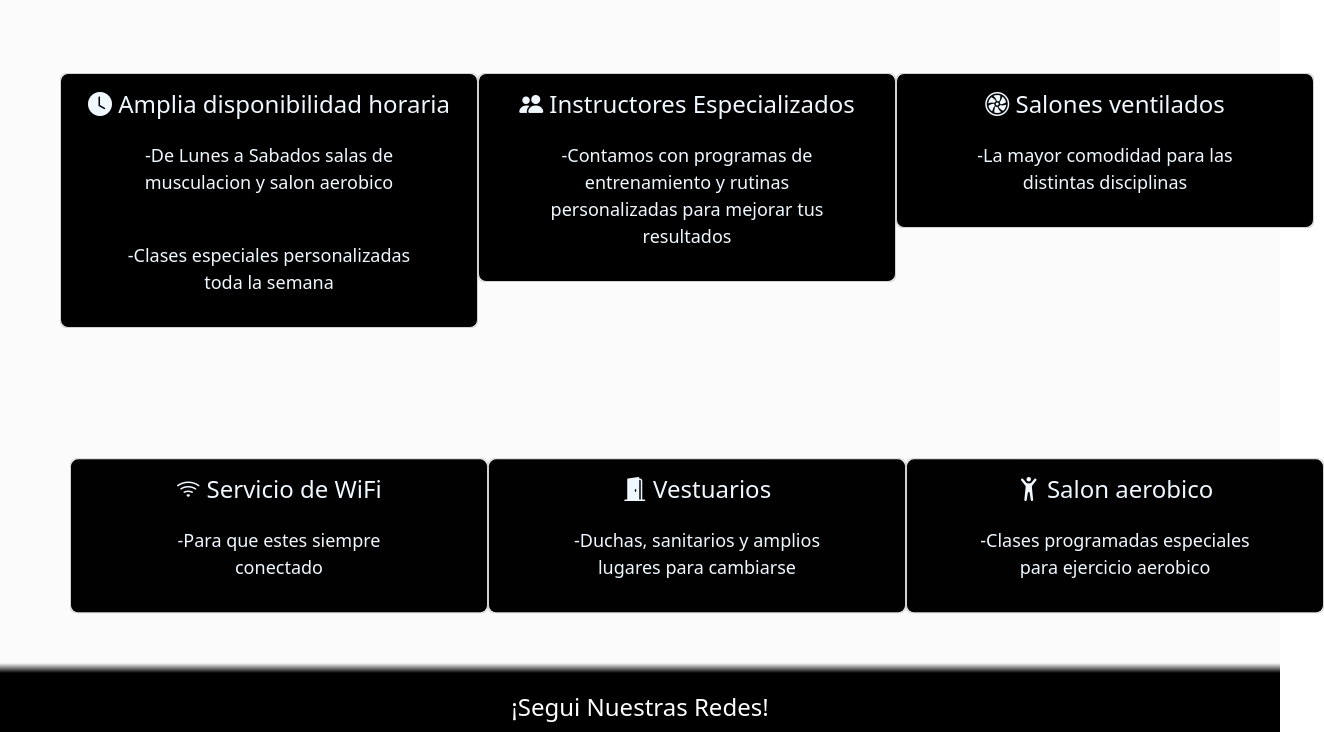
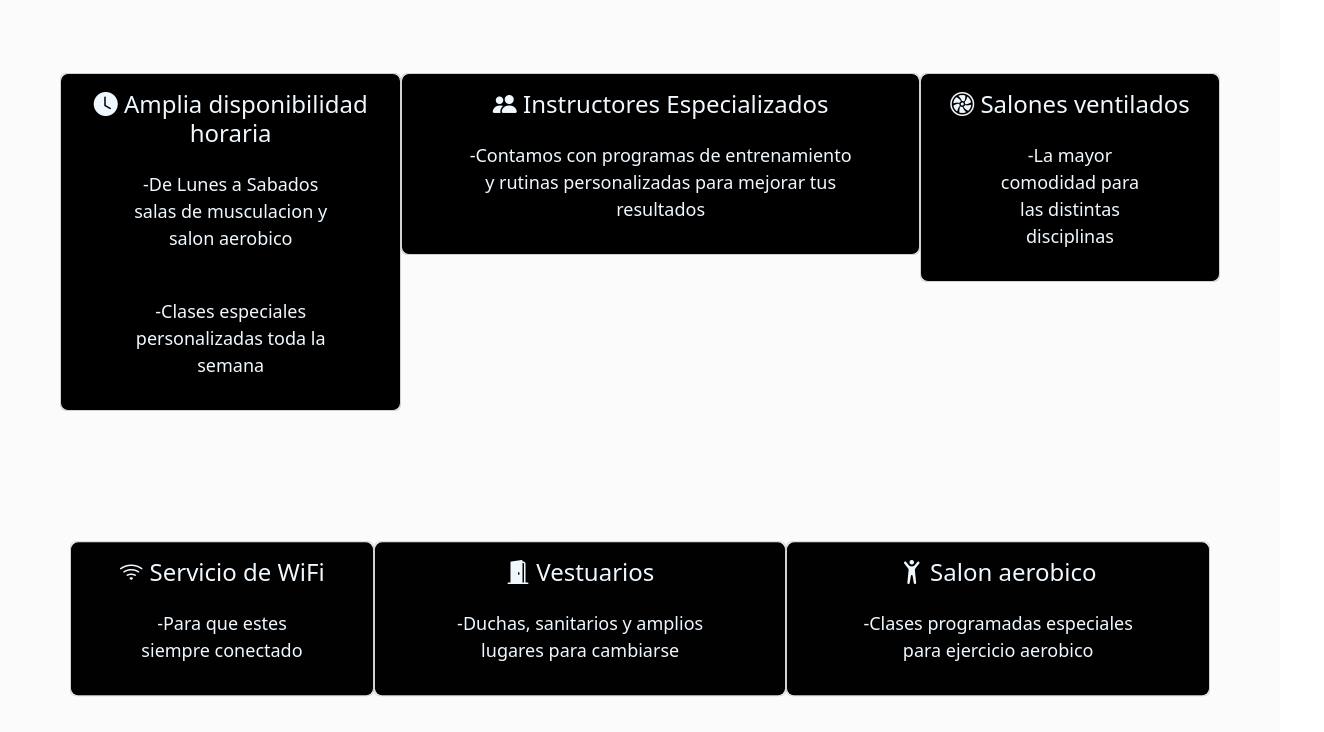
Before and after one commit to MaximilianoSulsenti/gymnorte, a website: page pages/servicio.html in a window 1280 px wide. Shown: the part 409-1141 px from the top of the page, 1324 px wide, since content can reach past the window. Drawn offline with nearby package versions, Linux system fonts and the light colour scheme.

Commit message:
se corrigen cards

```diff
--- a/pages/servicio.html
+++ b/pages/servicio.html
@@ -47,7 +47,7 @@
               <div class="servigym1" data-aos="fade-up" data-aos-duration="3000">
                <article>
                  <div class="card">
-                   <div class="card-body" style="width: 26rem;" >
+                   <div class="card-body">
                   <h3 class="card-title"><i class="bi bi-clock-fill"></i> Amplia disponibilidad horaria</h3>
                    <p class="card-text">-De Lunes a Sabados salas de musculacion y salon aerobico</p>
                    <p class="card-text">-Clases especiales personalizadas toda la semana</p>
@@ -56,7 +56,7 @@
                </article>
                <article>
                  <div class="card">
-                   <div class="card-body" style="width: 26rem;">
+                   <div class="card-body">
                   <h3 class="card-title"><i class="bi bi-people-fill"></i> Instructores Especializados</h3>
                    <p class="card-text">-Contamos con programas de entrenamiento y rutinas personalizadas
                             para mejorar tus resultados</p>
@@ -65,7 +65,7 @@
                </article>
                <article>
                  <div class="card">
-                   <div class="card-body" style="width: 26rem;">
+                   <div class="card-body">
                   <h3 class="card-title"><i class="bi bi-fan"></i> Salones ventilados</h3>
                    <p class="card-text">-La mayor comodidad para las distintas disciplinas</p>
                   </div>
@@ -75,7 +75,7 @@
               <div class="servigym2" data-aos="fade-up" data-aos-duration="3000">
                <article>
                  <div class="card">
-                   <div class="card-body" style="width: 26rem;" >
+                   <div class="card-body">
                   <h3 class="card-title"><i class="bi bi-wifi"></i> Servicio de WiFi</h3>
                    <p class="card-text">-Para que estes siempre conectado</p>
                   </div>
@@ -83,7 +83,7 @@
                </article>
                <article>
                  <div class="card">
-                   <div class="card-body" style="width: 26rem;">
+                   <div class="card-body">
                   <h3 class="card-title"><i class="bi bi-door-open-fill"></i> Vestuarios</h3>
                    <p class="card-text">-Duchas, sanitarios y amplios lugares para cambiarse</p>
                   </div>
@@ -91,7 +91,7 @@
                </article>
                <article>
                  <div class="card">
-                   <div class="card-body" style="width: 26rem;">
+                   <div class="card-body">
                   <h3 class="card-title"><i class="bi bi-person-arms-up"></i> Salon aerobico</h3>
                    <p class="card-text">-Clases programadas especiales para ejercicio aerobico</p>
                   </div>
```
